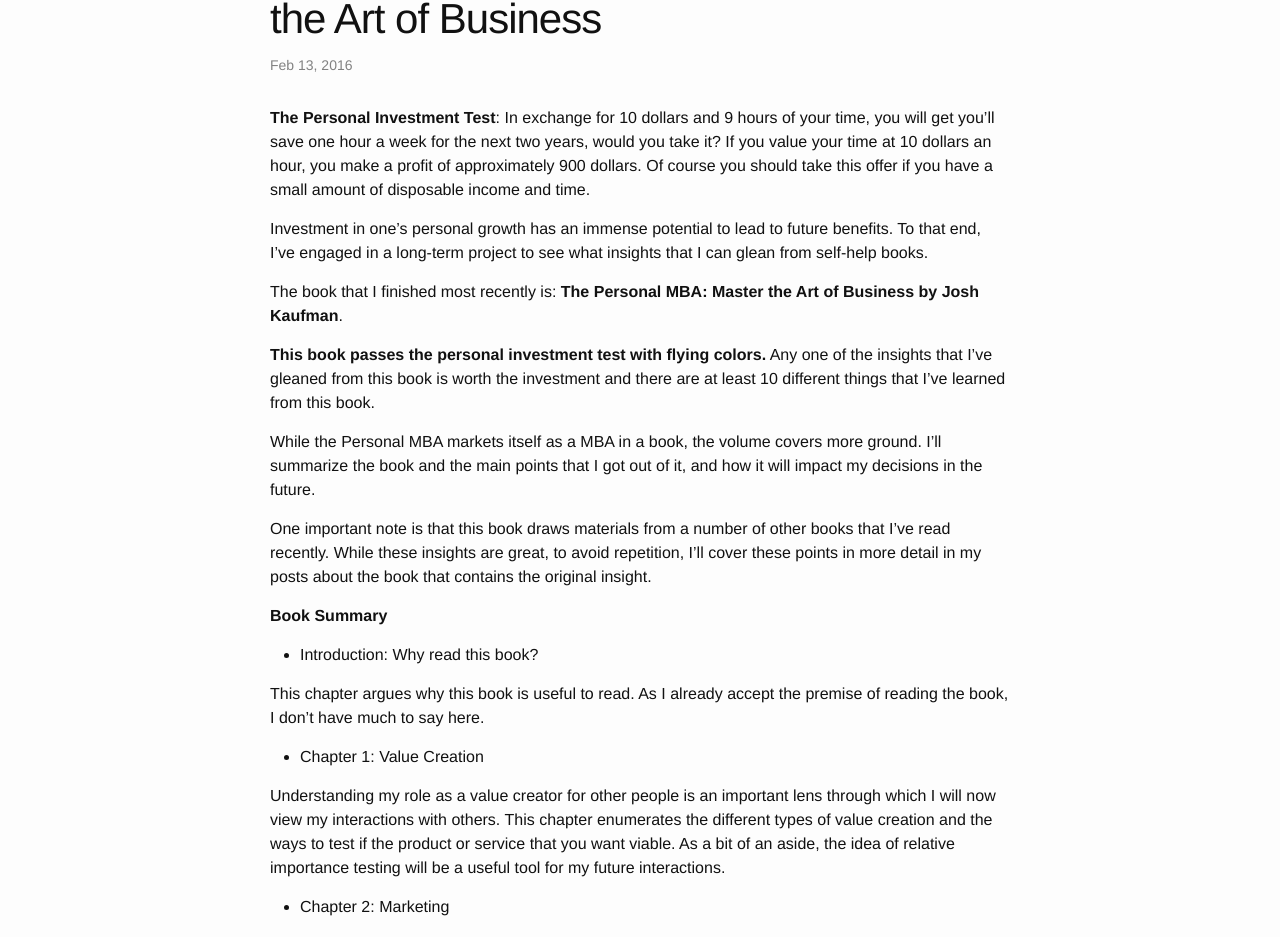
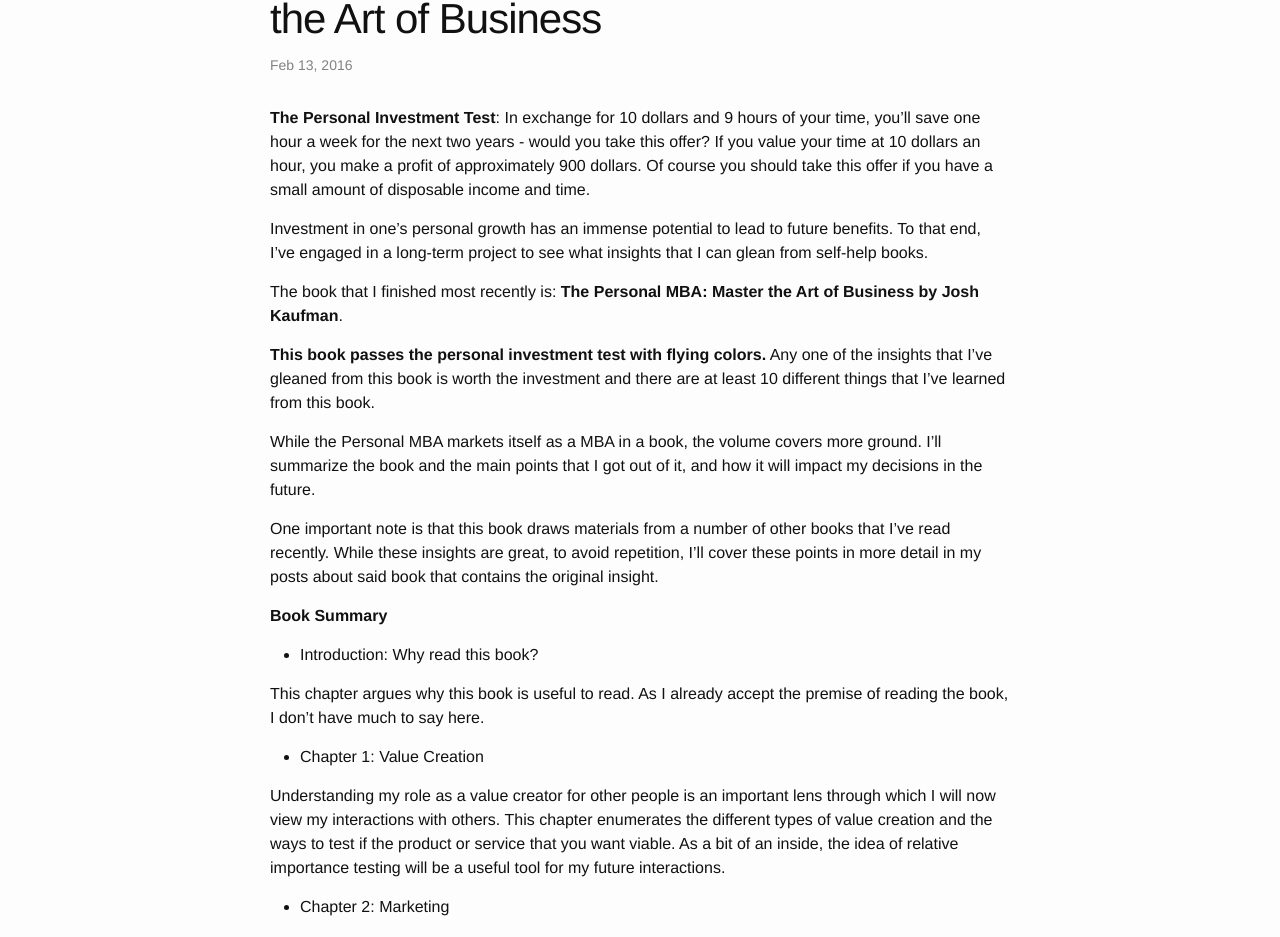
Before and after one commit to alexanderganderson/alexanderganderson.github.io, a Jekyll site: the page built from _posts/2016-02-12-review_personal_mba.markdown, in a window 1280 px wide and 1400 px high. Shown: the part 136-1073 px from the top of the window. Built offline with Jekyll 4.4.1, drawn with Linux system fonts in a browser that asks for light colours.

Commit message:
fixed some typos

```diff
--- a/_posts/2016-02-12-review_personal_mba.markdown
+++ b/_posts/2016-02-12-review_personal_mba.markdown
@@ -5,7 +5,7 @@ date: 2016-02-13
 categories: bookreview
 ---
 
-**The Personal Investment Test**: In exchange for 10 dollars and 9 hours of your time, you will get you'll save one hour a week for the next two years, would you take it? If you value your time at 10 dollars an hour, you make a profit of approximately 900 dollars. Of course you should take this offer if you have a small amount of disposable income and time.
+**The Personal Investment Test**: In exchange for 10 dollars and 9 hours of your time, you'll save one hour a week for the next two years - would you take this offer? If you value your time at 10 dollars an hour, you make a profit of approximately 900 dollars. Of course you should take this offer if you have a small amount of disposable income and time.
 
 Investment in one's personal growth has an immense potential to lead to future benefits. To that end, I've engaged in a long-term project to see what insights that I can glean from self-help books.
 
@@ -15,7 +15,7 @@ The book that I finished most recently is: **The Personal MBA: Master the Art of
 
 While the Personal MBA markets itself as a MBA in a book, the volume covers more ground. I'll summarize the book and the main points that I got out of it, and how it will impact my decisions in the future.
 
-One important note is that this book draws materials from a number of other books that I've read recently. While these insights are great, to avoid repetition, I'll cover these points in more detail in my posts about the book that contains the original insight.
+One important note is that this book draws materials from a number of other books that I've read recently. While these insights are great, to avoid repetition, I'll cover these points in more detail in my posts about said book that contains the original insight.
 
 **Book Summary**
 
@@ -25,7 +25,7 @@ This chapter argues why this book is useful to read. As I already accept the pre
 
 - Chapter 1: Value Creation
 
-Understanding my role as a value creator for other people is an important lens through which I will now view my interactions with others. This chapter enumerates the different types of value creation and the ways to test if the product or service that you want viable. As a bit of an aside, the idea of relative importance testing will be a useful tool for my future interactions.
+Understanding my role as a value creator for other people is an important lens through which I will now view my interactions with others. This chapter enumerates the different types of value creation and the ways to test if the product or service that you want viable. As a bit of an inside, the idea of relative importance testing will be a useful tool for my future interactions.
 
 - Chapter 2: Marketing
 
```
